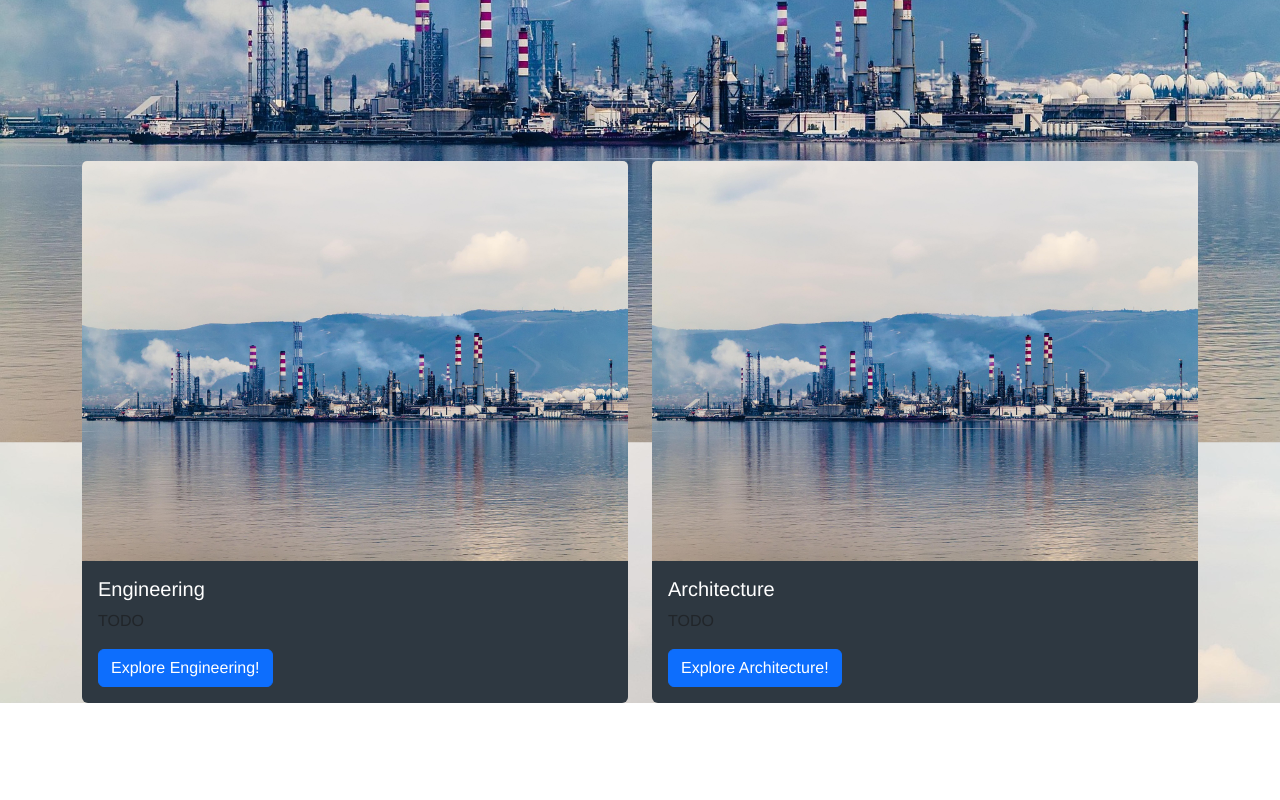
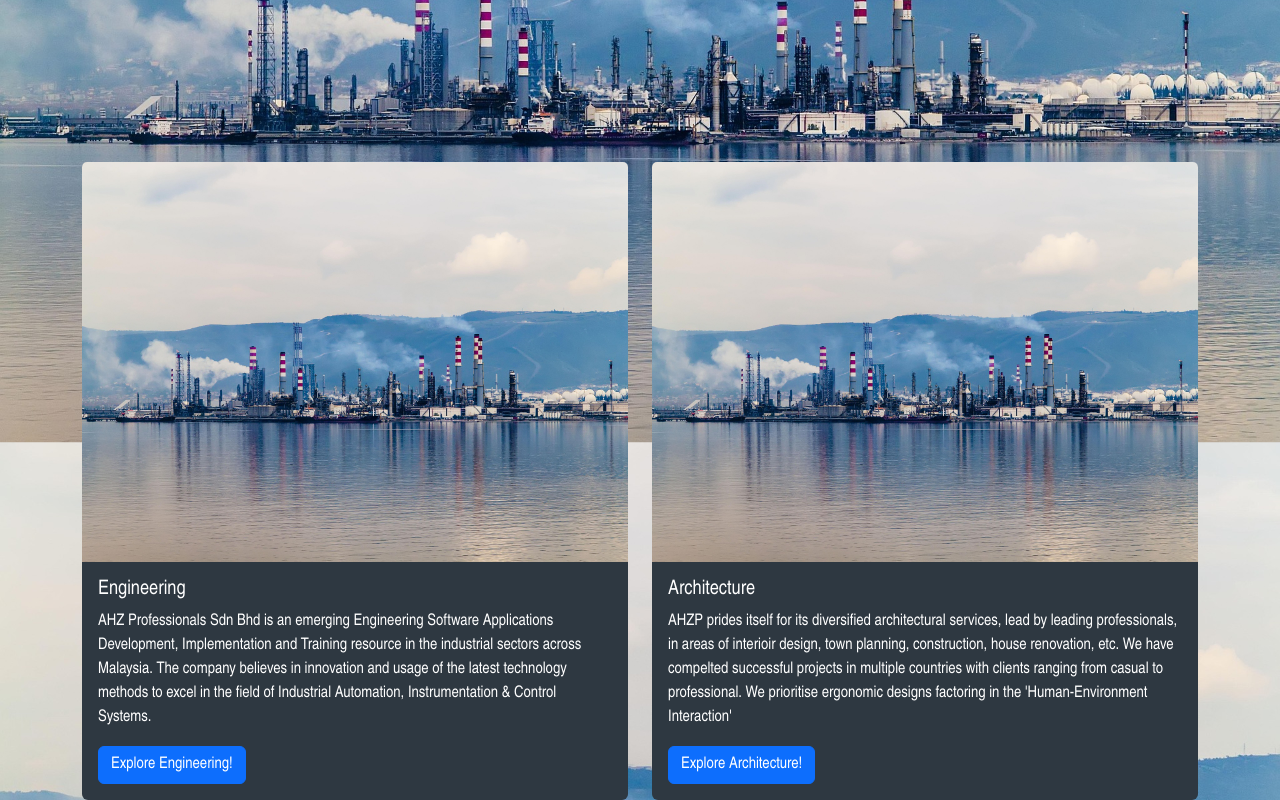
Before and after one commit to Flamingsides/ahzp, a React (Vite) app: page / in a window 1280 px wide. Shown: the part 411-1211 px from the top of the page. Before the commit the page ends 1114 px from the top, so only its background shows below. Built offline with nearby package versions, Linux system fonts and the light colour scheme.

Commit message:
Added description to cards on Homepage

```diff
--- a/src/App.css
+++ b/src/App.css
@@ -32,7 +32,7 @@ html, body, #root {
 }
 
 body {
-    font-family:'Franklin Gothic Medium', 'Arial Narrow', Arial, sans-serif;
+    font-family:'Franklin Gothic', 'Arial Narrow', Arial, sans-serif;
     color: var(--primary-color);
 
     background-image: var(--background-image-dark);
--- a/src/Components/Card/Card.css
+++ b/src/Components/Card/Card.css
@@ -10,7 +10,12 @@
     height: 400px;
 }
 
-.card-title {
+#title {
+    color: var(--items-bg-color);
+    font-family: 'Franklin Gothic Thin', 'Arial Narrow', Arial, sans-serif;
+}
+
+#desc {
     color: var(--items-bg-color);
 }
 
--- a/src/Components/Card/Card.tsx
+++ b/src/Components/Card/Card.tsx
@@ -22,10 +22,10 @@ function Card({ theme, bgLight, bgDark, title, desc, link, linkText }: Props) {
         }}
       ></div>
       <div className="card-body">
-        <h5 id="title" className="card-title fw-light">
-          {title}
-        </h5>
-        <p className="card-text">{desc}</p>
+        {/* <h5 id="title" className="card-title fw-light"> */}
+        <h5 id="title">{title}</h5>
+        {/* <p className="card-text">{desc}</p> */}
+        <p id="desc">{desc}</p>
         <Link className="btn btn-primary" to={link}>
           {linkText}
         </Link>
--- a/src/Homepage/HomepageCards.tsx
+++ b/src/Homepage/HomepageCards.tsx
@@ -14,7 +14,11 @@ function HomepageCards({ theme }: Props) {
             bgLight='url("/assets/oil-plant-bg-night-lights.jpg")'
             bgDark='url("/assets/oil-plant-bg.jpg")'
             title="Engineering"
-            desc="TODO"
+            desc="AHZ Professionals Sdn Bhd is an emerging Engineering Software
+          Applications Development, Implementation and Training resource in the
+          industrial sectors across Malaysia. The company believes in innovation
+          and usage of the latest technology methods to excel in the field of
+          Industrial Automation, Instrumentation & Control Systems."
             link="/Engineering"
             linkText="Explore Engineering!"
           ></Card>
@@ -25,7 +29,7 @@ function HomepageCards({ theme }: Props) {
             bgLight='url("/assets/oil-plant-bg-night-lights.jpg")'
             bgDark='url("/assets/oil-plant-bg.jpg")'
             title="Architecture"
-            desc="TODO"
+            desc="AHZP prides itself for its diversified architectural services, lead by leading professionals, in areas of interioir design, town planning, construction, house renovation, etc. We have compelted successful projects in multiple countries with clients ranging from casual to professional. We prioritise ergonomic designs factoring in the 'Human-Environment Interaction'"
             link="/Architecture"
             linkText="Explore Architecture!"
           ></Card>
```
